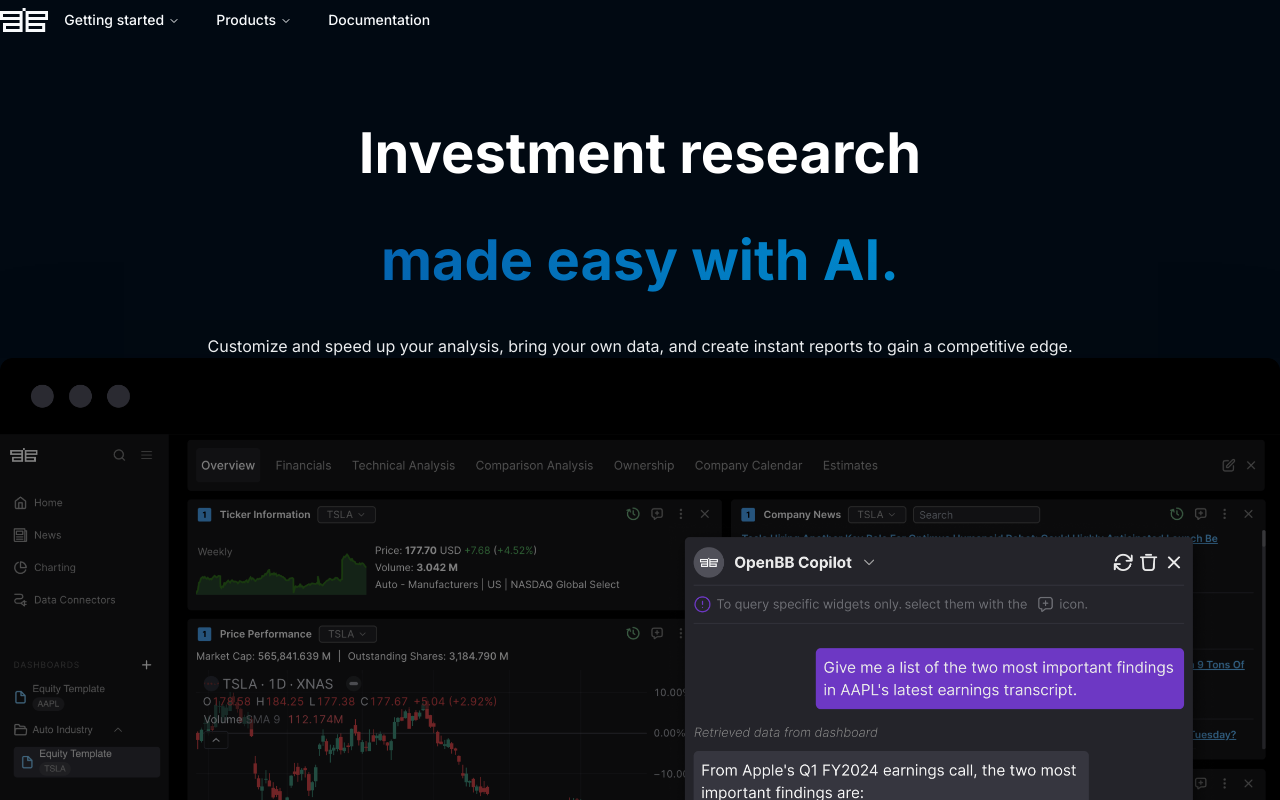
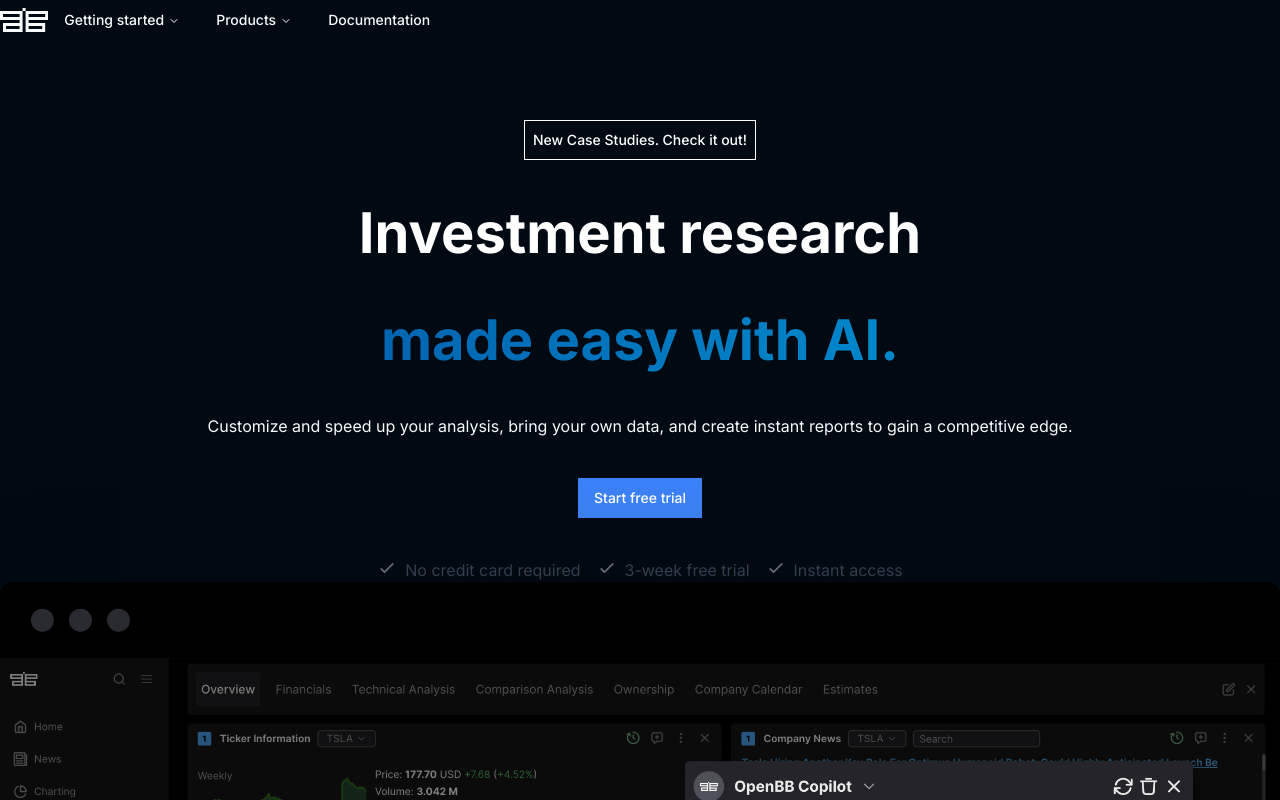
Before and after one commit to SimonZhang04/OpenBBClone, a Next.js app: page / in a window 1280 px wide. Shown: the top 800 px of the page. Built offline with nearby package versions, Linux system fonts and the light colour scheme.

Commit message:
header layout

```diff
--- a/src/app/page.tsx
+++ b/src/app/page.tsx
@@ -1,21 +1,40 @@
 import Card from "@/components/GradientCard";
 import GlowBorder from "@/components/BorderGradientCard";
 import Image from "next/image";
+import { Button } from "@/components/ui/button";
+import { GreyCheck } from "@/components/ui/Icons";
 
 export default function Home() {
   return (
     <main className="flex flex-col items-center justify-center min-h-screen">
       <section className="container mx-auto mt-8 flex flex-col items-center justify-center space-y-6 md:space-y-10 lg:mt-20">
+        <Button className="bg-transparent border-[0.5px] rounded-lg border-white text-white px-2 py-1">
+          <p className="text-sm"> New Case Studies. Check it out!</p>
+        </Button>
         <h1 className="text-center text-[1.75rem]/[1.2em] font-bold text-white md:title-lg-bold lg:text-[3.5rem]/[1.2em]">
           Investment research
         </h1>
         <h1 className="bg-gradient-to-r text-[1.75rem]/[1.2em] font-bold md:title-lg-bold lg:text-[3.5rem]/[1.2em] from-[#0465B1] to-[#0088CC] inline-block text-transparent bg-clip-text">
           made easy with AI.
         </h1>
-        <p>
+        <p className="text-center">
           Customize and speed up your analysis, bring your own data, and create
           instant reports to gain a competitive edge.
         </p>
+        <Button className="bg-blue-500 text-white px-4 py-2 rounded-lg hover:bg-blue-600">
+          Start free trial
+        </Button>
+        <ul className="flex space-x-4 text-gray-700">
+          <li className="flex">
+            <GreyCheck /> No credit card required
+          </li>
+          <li className="flex">
+            <GreyCheck /> 3-week free trial
+          </li>
+          <li className="flex">
+            <GreyCheck /> Instant access
+          </li>
+        </ul>
       </section>
       <GlowBorder>
         <Image
--- /dev/null
+++ b/src/components/ui/Icons.tsx
@@ -0,0 +1,14 @@
+export function GreyCheck() {
+  return (
+    <svg
+      xmlns="http://www.w3.org/2000/svg"
+      className="h-5 w-5 text-gray-500 mr-2"
+      fill="none"
+      viewBox="0 0 24 24"
+      stroke="currentColor"
+      strokeWidth={2}
+    >
+      <path strokeLinecap="round" strokeLinejoin="round" d="M5 13l4 4L19 7" />
+    </svg>
+  );
+}
```
